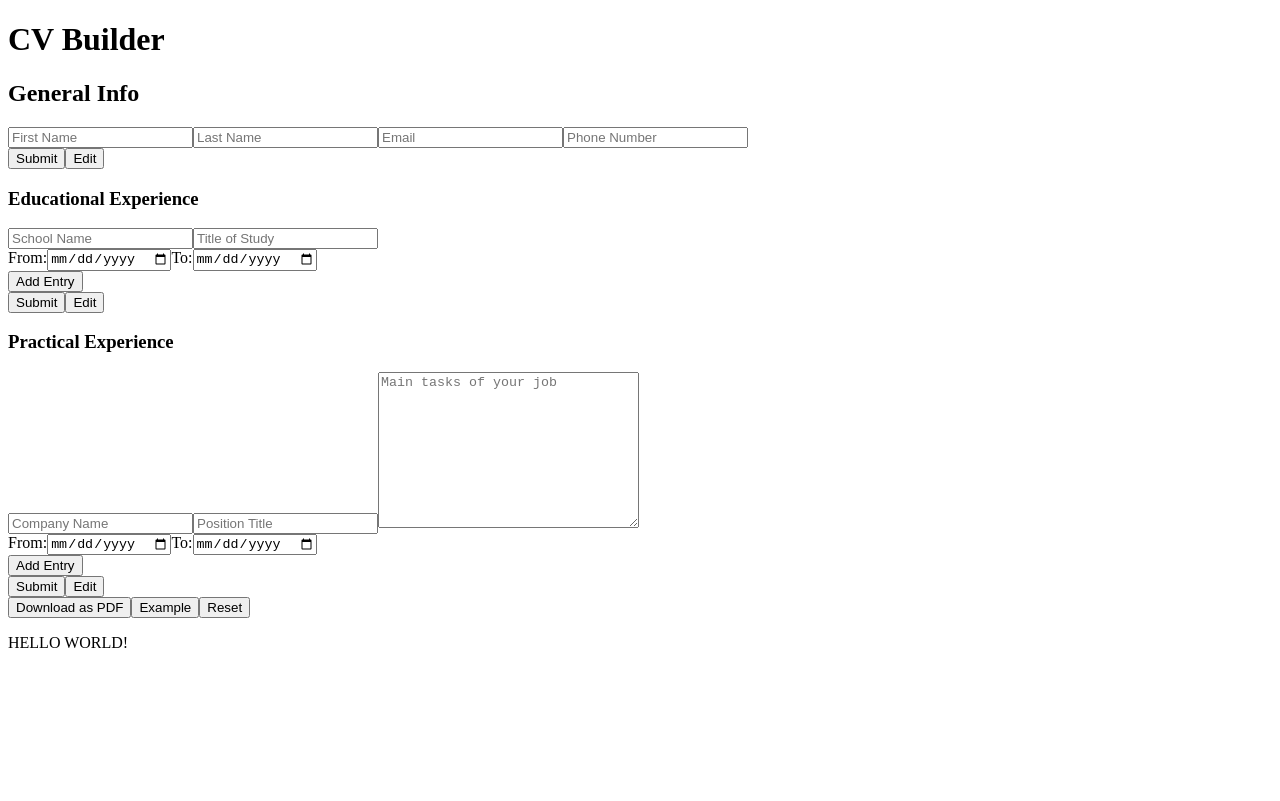
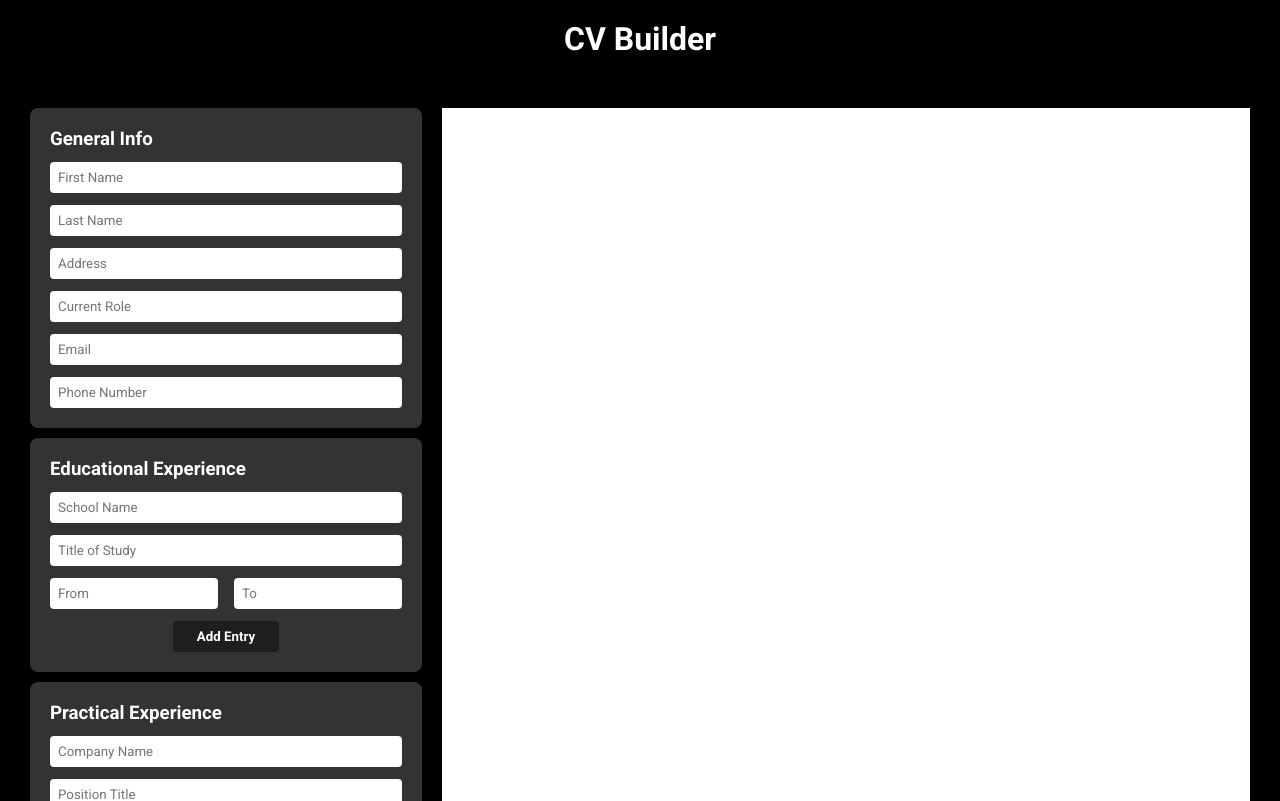
Before and after one commit to naknamu/cv-builder, a React (Create React App) app: page / in a window 1280 px wide. Shown: the top 801 px of the page. Built offline with nearby package versions, Linux system fonts and the light colour scheme.

Commit message:
Added styles

```diff
--- a/src/App.js
+++ b/src/App.js
@@ -4,18 +4,67 @@ import General from "./components/gen-info";
 import Header from "./components/header";
 import Helper from "./components/helper";
 import Output from "./components/output";
+import React, { Component } from "react";
 
-function App() {
+class App extends Component {
+  constructor() {
+    super();
+
+    this.firstName = this.firstName.bind(this);
+    this.lastName = this.lastName.bind(this);
+    this.fullName = this.fullName.bind(this);
+
+    this.state = {
+      firstName: '',
+      lastName: '',
+      fullName: ''
+    }
+
+  }
+
+  firstName = (event) => {
+    this.setState({
+      firstName : event.target.value,
+      fullName : event.target.value
+    });
+  }
+
+  lastName = (event) => {
+    this.setState({
+      lasttName : event.target.value
+    });
+  }
+
+  fullName = () => {
+    let fullName;
+
+    this.setState({
+      fullName : this.state.firstName + " " + this.state.lastName
+    })
+
+    fullName = this.state.fullName;
+
+    console.log(fullName);
+  }
+
+  render() {
     return (
       <div className="App">
         <Header/>
-      <General/>
+        <div className="content">
+          <div className="input">
+            <General firstName={this.firstName} lastName={this.lastName}/>
             <Education/>
             <Experience/>
             <Helper/>
-      <Output/>
+          </div>
+          <div className="output">
+            <Output fullName={this.fullName}/>
+          </div>
+        </div>
       </div>
     );
   }
+}
 
 export default App;
--- a/src/components/date.js
+++ b/src/components/date.js
@@ -1,10 +1,8 @@
 const Date = () => {
     return (
         <div className="date">
-            <label htmlFor="dateFrom">From:</label>
-            <input type="date" name="dateFrom" id="dateFrom"/>
-            <label htmlFor="dateTo">To:</label>
-            <input type="date" name="dateTo" id="dateTo"/>
+            <input type="text" name="dateFrom" id="dateFrom" placeholder="From"/>
+            <input type="text" name="dateTo" id="dateTo" placeholder="To"/>
         </div>
      );
 }
--- a/src/components/educ.js
+++ b/src/components/educ.js
@@ -1,6 +1,5 @@
 import AddEntry from "./add-entry";
 import Date from "./date";
-import Form from "./form";
 
 const Education = () => {
     return (
@@ -10,7 +9,6 @@ const Education = () => {
             <input type="text" name="titleOfStudy" id="titleOfStudy" placeholder="Title of Study" />
             <Date/>
             <AddEntry/>
-            <Form/>
         </div>
      );
 }
--- a/src/components/exp.js
+++ b/src/components/exp.js
@@ -1,6 +1,5 @@
 import AddEntry from "./add-entry";
 import Date from "./date";
-import Form from "./form";
 
 const Experience = () => {
     return (
@@ -11,7 +10,6 @@ const Experience = () => {
             <textarea name="description" id="description" cols="30" rows="10" placeholder="Main tasks of your job"></textarea>
             <Date/>
             <AddEntry/>
-            <Form/>
         </div>
      );
 }
--- a/src/components/gen-info.js
+++ b/src/components/gen-info.js
@@ -1,14 +1,16 @@
-import Form from "./form";
+const General = (props) => {
 
-const General = () => {
+    const {firstName, lastName} = props;
+
     return (
         <div className="general">
-            <h2>General Info</h2>
-            <input type="text" name="firstName" id="firstName" placeholder="First Name" />
-            <input type="text" name="lastName" id="lastName" placeholder="Last Name" />
+            <h3>General Info</h3>
+            <input type="text" name="firstName" id="firstName" placeholder="First Name" onChange={firstName} />
+            <input type="text" name="lastName" id="lastName" placeholder="Last Name" onChange={lastName} />
+            <input type="text" name="address" id="address" placeholder="Address" />
+            <input type="text" name="role" id="role" placeholder="Current Role" />
             <input type="email" name="email" id="email" placeholder="Email" />
             <input type="tel" name="phoneNumber" id="phoneNumber" placeholder="Phone Number" />
-            <Form/>
         </div>
      );
 }
--- a/src/components/output.js
+++ b/src/components/output.js
@@ -1,7 +1,10 @@
-const Output = () => {
+const Output = (props) => {
+    console.log(props);
     return (
-        <div className="output">
-            <p>HELLO WORLD!</p>
+        <div>
+            <div className="name">
+                <h1>{props.fullName}</h1>
+            </div>
         </div>
      );
 }
--- a/src/index.css
+++ b/src/index.css
@@ -0,0 +1,97 @@
+@import url('https://fonts.googleapis.com/css2?family=Roboto:wght@100;300;400;700;900&display=swap');
+
+*{
+    padding: 0;
+    margin: 0;
+    box-sizing: border-box;
+    font-family: 'Roboto', sans-serif;
+}
+
+/* @media only screen and (min-width: 600px) {
+    html, body {
+        background-color: black;
+        height: 100%;
+      }
+
+      html{
+        display: flex;
+        justify-content: center;
+      }
+
+      body{
+        width: 50%;
+      }
+} */
+
+.header{
+    background-color: black;
+    color: white;
+    padding: 20px;
+    text-align: center;
+}
+
+.content{
+    padding: 20px;
+    background-color: black;
+    display: flex;
+}
+
+.general, .educ, .exp{
+    background-color: rgb(51, 51, 51);
+    color: white;
+    margin: 10px;
+    padding: 20px;
+    border-radius: 8px;
+    display: flex;
+    gap: 12px;
+    flex-direction: column;
+}
+
+input{
+    padding: 8px;
+    border-radius: 4px;
+    outline: none;
+    border: 0;
+}
+
+button{
+    padding: 8px;
+    border-radius: 4px;
+    border: none;
+    width: 30%;
+    font-weight: bold;
+    background-color: rgb(30, 30, 30);
+    color: white;
+}
+
+button:hover{
+    background-color: rgb(10, 10, 10);
+}
+
+form{
+    display: flex;
+    gap: 8px;
+    place-content: center;
+}
+
+.entry{
+    display: flex;
+    justify-content: center;
+}
+
+.date{
+    display: flex;
+    gap: 16px;
+}
+
+textarea{
+    border-radius: 4px;
+    padding: 8px;
+}
+
+.output{
+    background-color: white;
+    padding: 10px;
+    width: 100%;
+    margin: 10px;
+}
```
Lines whose indentation alone changed are shown as unchanged.
